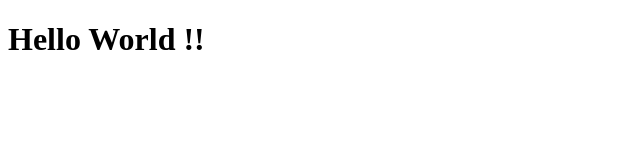
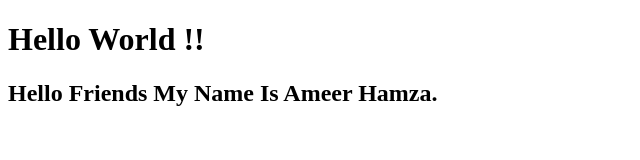
Before and after one commit to Malik-Ameer-Hamza/BootcampPIAIC, a plain HTML site: page index.html in a window 1280 px wide. Shown: the whole page, without its empty margins (0-640 px from the left). Drawn offline with Linux system fonts and the light colour scheme.

Commit message:
updating index.html

```diff
--- a/index.html
+++ b/index.html
@@ -7,5 +7,6 @@
 </head>
 <body>
     <h1>Hello World !!</h1>
+    <h2>Hello Friends My Name Is Ameer Hamza.</h2>
 </body>
 </html>
```
